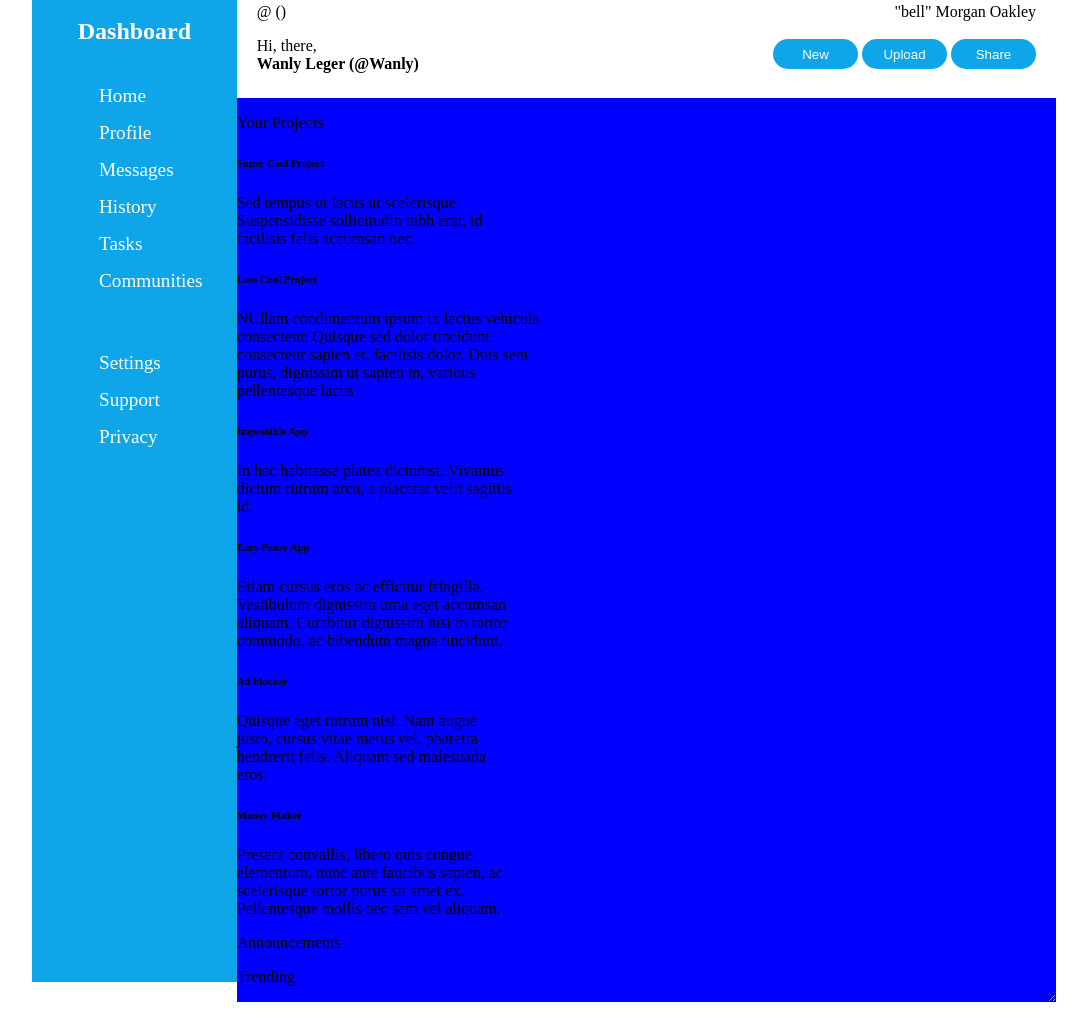
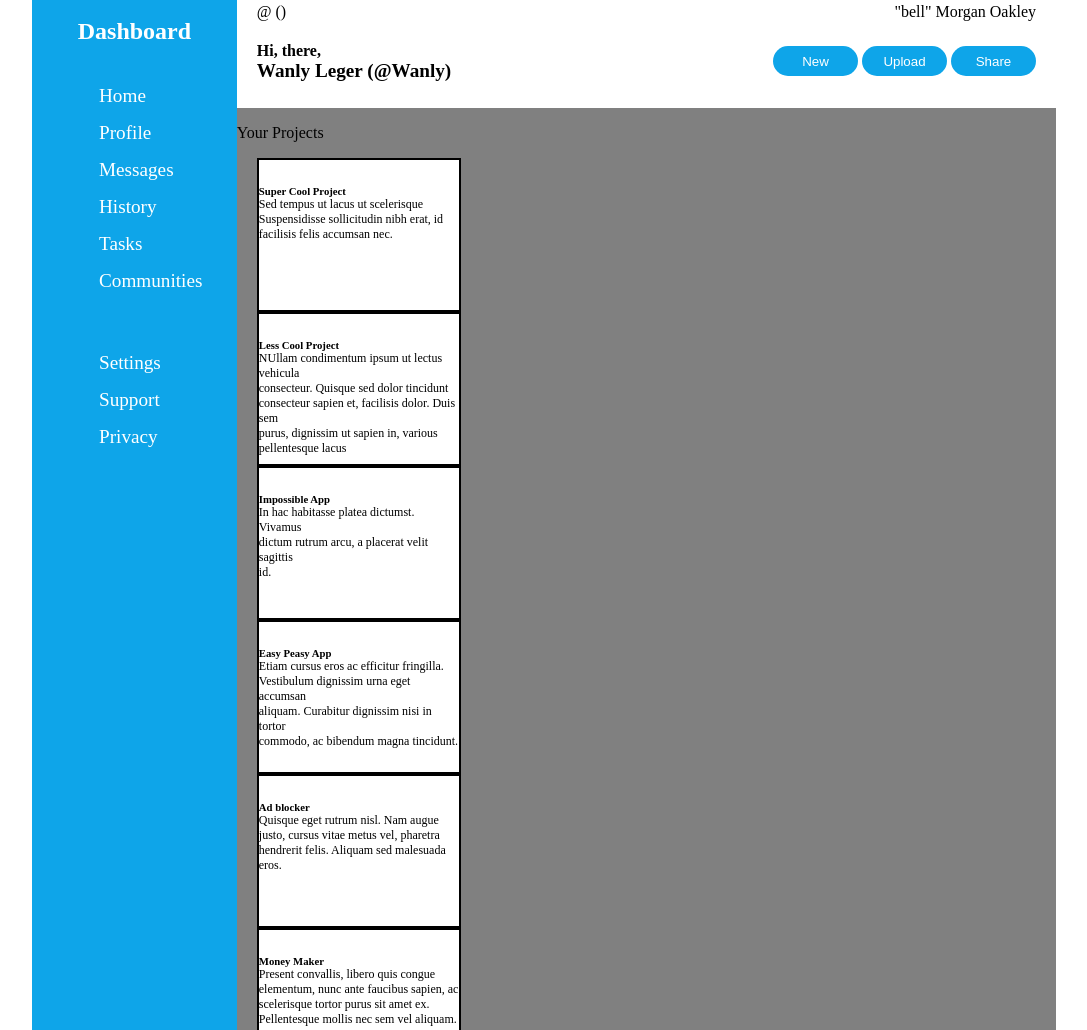
Before and after one commit to WanlyL/Admin-Dashboard-UI, a plain HTML site: page index.html in a window 1280 px wide. Shown: the part 2-1032 px from the top of the page, without its empty margins (96-1183 px from the left). Before the commit the page ends 1004 px from the top, so only its background shows below. Drawn offline with Linux system fonts and the light colour scheme.

```diff
--- a/index.html
+++ b/index.html
@@ -56,17 +56,17 @@
         </div>
 
         <div class="main-content">
+            <p>Your Projects</p>
             <div class="project">
-                <p>Your Projects</p>
                 <div class="card">
                     <h6>Super Cool Project</h6>
-                    <p>Sed tempus ut lacus ut scelerisque <br>
+                    <p class="text">Sed tempus ut lacus ut scelerisque <br>
                     Suspensidisse sollicitudin nibh erat, id <br>
                 facilisis felis accumsan nec.</p>
                 </div>
                 <div class="card">
                     <h6>Less Cool Project</h6>
-                    <p>NUllam condimentum ipsum ut lectus vehicula <br>
+                    <p class="text">NUllam condimentum ipsum ut lectus vehicula <br>
                     consecteur. Quisque sed dolor tincidunt <br>
                     consecteur sapien et, facilisis dolor. Duis sem <br>
                     purus, dignissim ut sapien in, various <br>
@@ -74,24 +74,24 @@
                 </div>
                 <div class="card">
                     <h6>Impossible App</h6>
-                    <p>In hac habitasse platea dictumst. Vivamus <br> dictum rutrum arcu, a placerat velit sagittis <br>
+                    <p class="text">In hac habitasse platea dictumst. Vivamus <br> dictum rutrum arcu, a placerat velit sagittis <br>
                         id.</p>
                 </div>
                 <div class="card">
                     <h6>Easy Peasy App</h6>
-                    <p>Etiam cursus eros ac efficitur fringilla. <br>
+                    <p class="text">Etiam cursus eros ac efficitur fringilla. <br>
                         Vestibulum dignissim urna eget accumsan <br>
                         aliquam. Curabitur dignissim nisi in tortor <br>
                         commodo, ac bibendum magna tincidunt.</p>
                 </div>
                 <div class="card">
                     <h6>Ad blocker</h6>
-                    <p>Quisque eget rutrum nisl. Nam augue <br> justo, cursus vitae metus vel, pharetra <br> hendrerit felis. Aliquam sed malesuada <br>
+                    <p class="text">Quisque eget rutrum nisl. Nam augue <br> justo, cursus vitae metus vel, pharetra <br> hendrerit felis. Aliquam sed malesuada <br>
                         eros.</p>
                 </div>
                 <div class="card">
                     <h6>Money Maker</h6>
-                    <p>Present convallis, libero quis congue <br> elementum, nunc ante faucibus sapien, ac <br>
+                    <p class="text">Present convallis, libero quis congue <br> elementum, nunc ante faucibus sapien, ac <br>
                         scelerisque tortor purus sit amet ex. <br>
                         Pellentesque mollis nec sem vel aliquam.</p>
                 </div>
@@ -103,7 +103,7 @@
                     <div class="news-card"></div>
                 </div>
 
-                <div class="Trending">
+                <div class="trending">
                     <p>Trending</p>
                     <div class="news-card"></div>
                 </div>
--- a/style.css
+++ b/style.css
@@ -41,12 +41,13 @@
 .Header{
     background-color: white;
     margin: 5px 20px;
-    height: 90px;
+    height: 100px;
 }
 
 .top-row{
     display: flex;
     justify-content: space-between;
+    margin-bottom: 5px;
 }
 
 .bottom-row{
@@ -56,10 +57,13 @@
 
 #hello{
     margin-bottom: 0;
+    font-weight: bold;
+    font-size: 1rem;
 }
 
 #wanly{
     margin-top: 0;
+    font-size: 1.2rem;
 }
 
 button{
@@ -75,5 +79,43 @@
 }
 
 .main-content{
-    background-color: blue;
+    background-color: gray;
 }
+
+.project{
+    gap: 10px;
+    margin-left: 20px;
+}
+
+.card{
+    height: 150px;
+    width: 200px;
+    border: 2px solid black;
+    background-color: white;
+}
+
+h6{
+    margin-bottom: 0;
+}
+.text{
+    font-size: 12px;
+    margin-top: 0;
+}
+
+.news{
+    gap: 10px;
+}
+
+.announcement{
+    width: 200px;
+    height: 150px;
+    border: 2px solid black;
+    background-color: white;
+}
+
+.trending{
+    width: 200px;
+    height: 150px;
+    border: 2px solid black;
+    background-color: white;
+}
```
